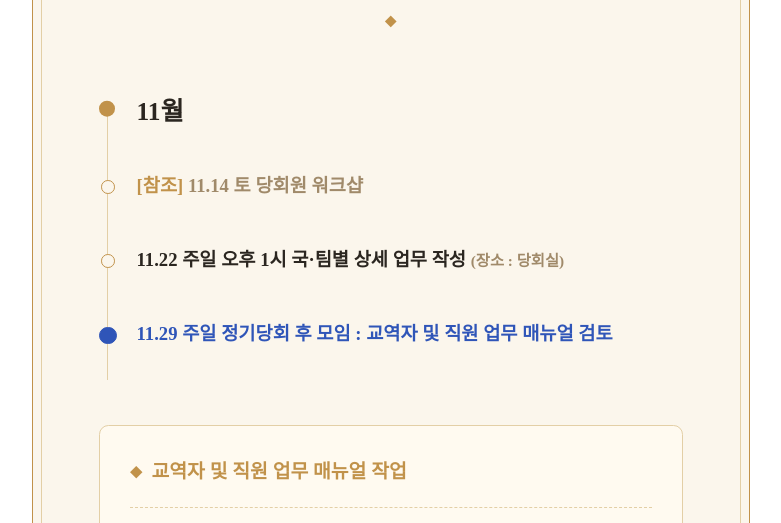
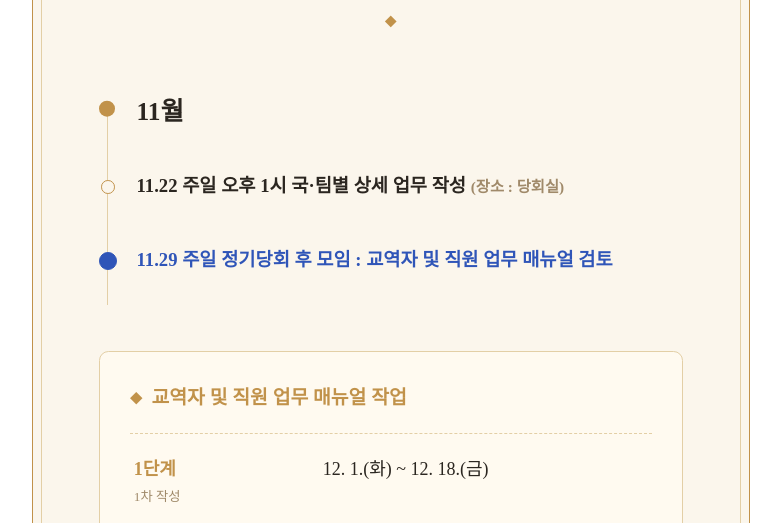
Before and after one commit to kgsdoing21-lab/-, a plain HTML site: page 추진업무_로드맵_2026.html in a window 1280 px wide. Shown: the part 241-764 px from the top of the page, without its empty margins (6-787 px from the left). Drawn offline with Linux system fonts and the light colour scheme; a web font is replaced by a local one.

Commit message:
로드맵: 11.14 당회원 워크샵(참조) 일정 삭제
Co-Authored-By: Claude Opus 5.5 <noreply@anthropic.com>
Claude-Session: https://claude.ai/code/session_017g5fWdYdastgPsSnzpEmpF

```diff
--- a/추진업무_로드맵_2026.html
+++ b/추진업무_로드맵_2026.html
@@ -69,7 +69,6 @@
 
     <section class="timeline">
       <div class="month">11월</div>
-      <div class="item ref"><span class="tag">[참조]</span> 11.14 토 당회원 워크샵</div>
       <div class="item">11.22 주일 오후 1시 국·팀별 상세 업무 작성 <em class="place">(장소 : 당회실)</em></div>
       <div class="item key">11.29 주일 정기당회 후 모임 : 교역자 및 직원 업무 매뉴얼 검토</div>
     </section>
```
Also changed, not shown: 1 other file.
